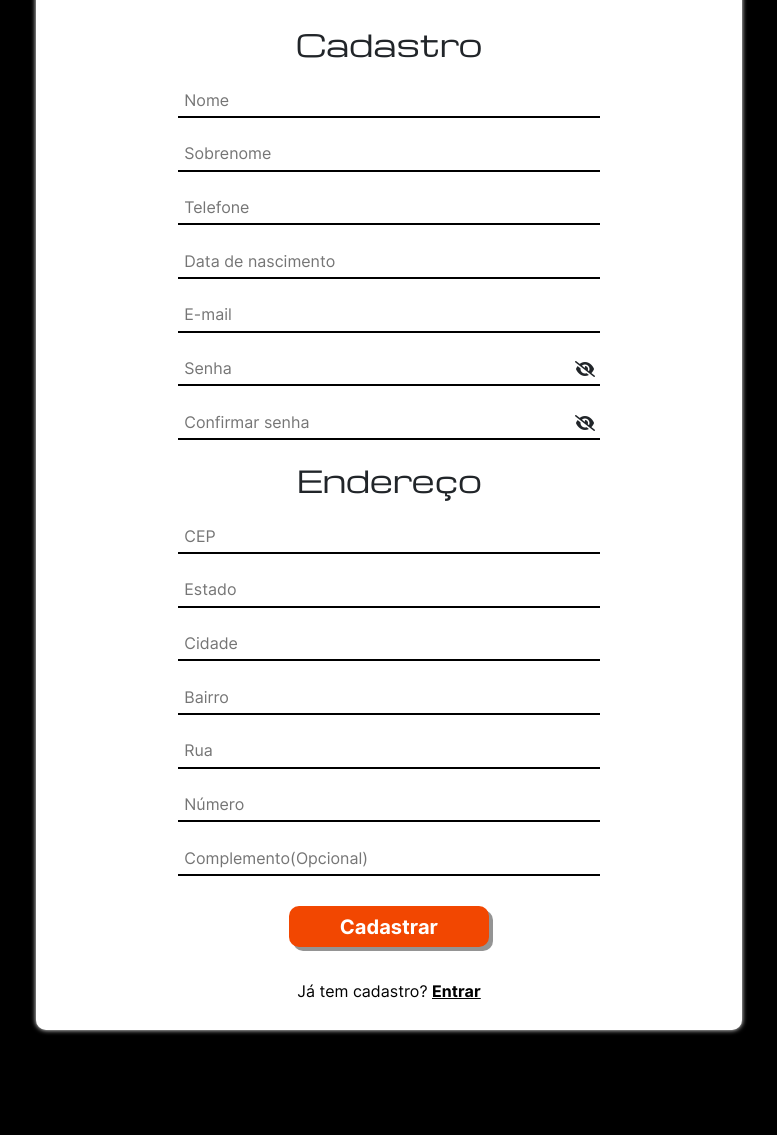
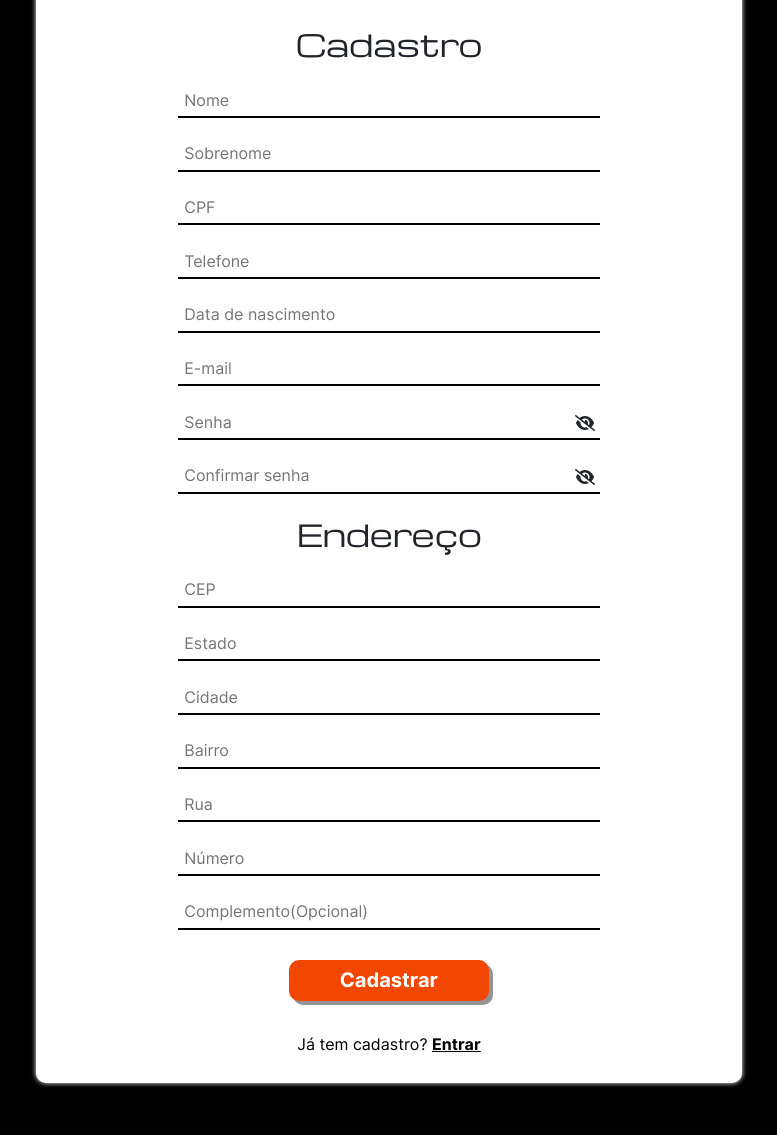
Before and after one commit to MarcusVBMoreira/Bike-Sports-Gaspar, a PHP site: page /bike-sports-gaspar/cadastro.php in a window 1280 px wide. Shown: the part 174-1309 px from the top of the page, without its empty margins (251-1028 px from the left). Before the commit the page ends 1208 px from the top, so only its background shows below. Run offline with PHP 8.4, Linux system fonts and the light colour scheme.

Commit message:
add cpf cadastro

```diff
--- a/app/assets/components/cadastro.php
+++ b/app/assets/components/cadastro.php
@@ -25,6 +25,11 @@
                             <input type="text" placeholder="Sobrenome" name="sobrenome" id="sobrenome" class="regular">
                             <span class="regular" id="span_sobrenome">Informar seu Sobrenome</span>
                             <span class="regular" id="span_sobrenome_errado">O Sobrenome deve ter mais de 3 letras</span>
+                        </div>
+                        <div class="item_forms">
+                            <input type="text" placeholder="CPF" name="sobrenome" id="sobrenome" class="regular">
+                            <span class="regular" id="span_cpf">Informar seu CPF</span>
+                            <span class="regular" id="span_cpf_errado">O CPF só deve ter numeros</span>
                         </div>
                         <div class="item_forms">
                             <input type="text" placeholder="Telefone" name="telefone" id="telefone" class="regular">
```
